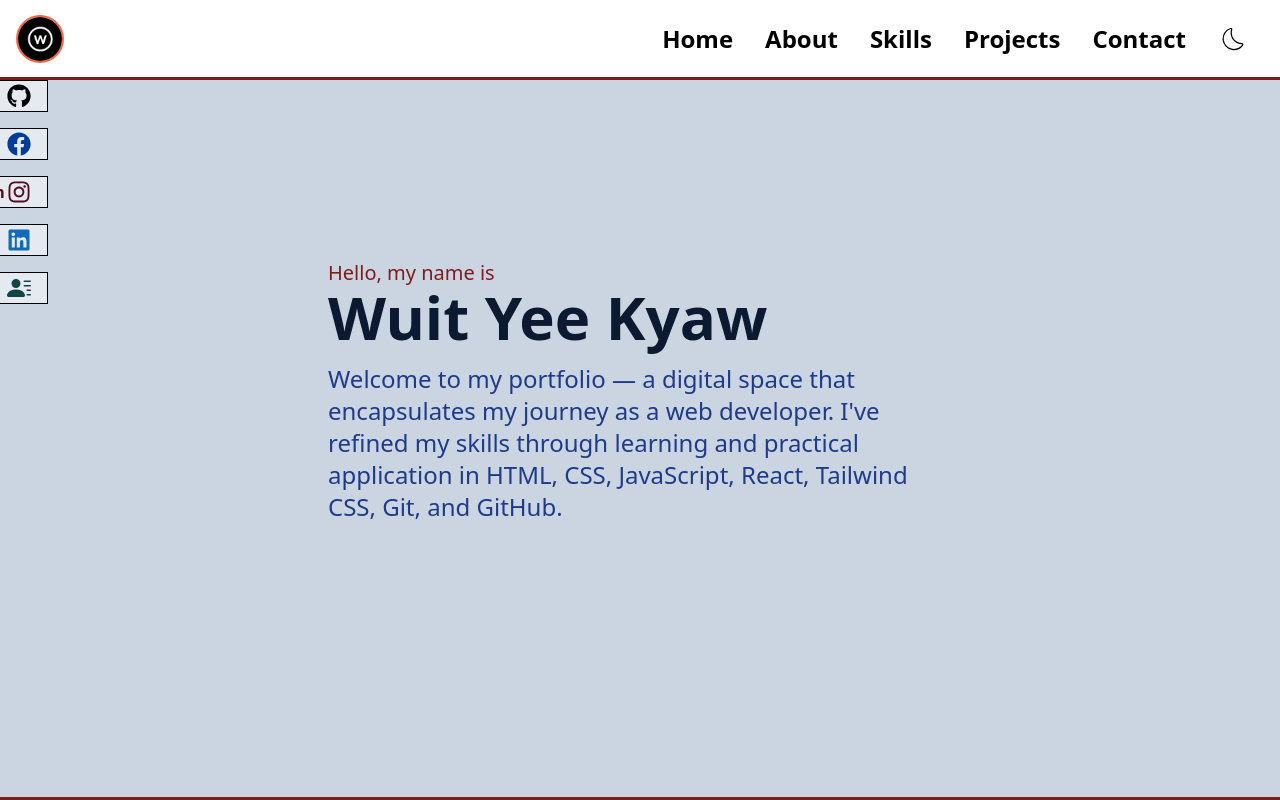
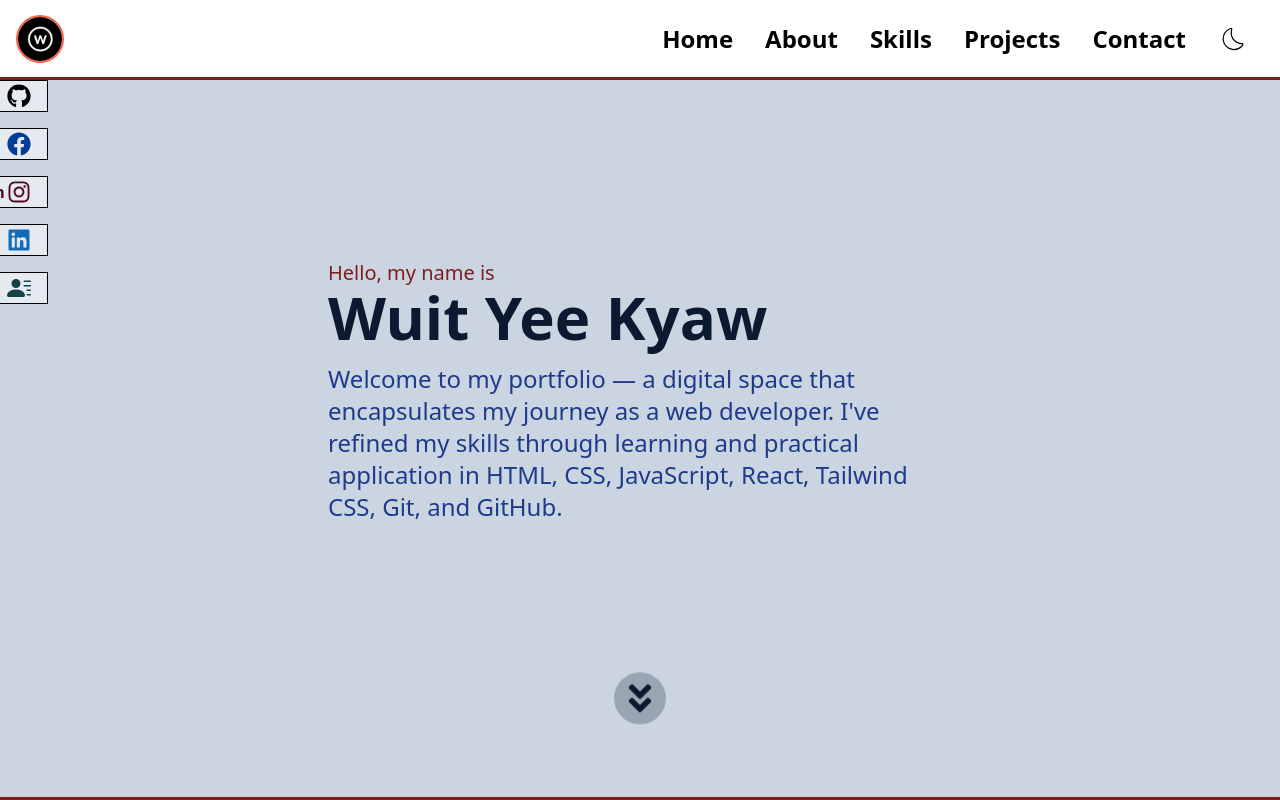
Before and after one commit to wuitYeeKyaw421/MyPortfolio, a React (Vite) app: page / in a window 1280 px wide. Shown: the top 800 px of the page. Built offline with nearby package versions, Linux system fonts and the light colour scheme.

Commit message:
Update home page

```diff
--- a/src/components/Home.jsx
+++ b/src/components/Home.jsx
@@ -1,3 +1,5 @@
+import { FaAngleDoubleDown } from "react-icons/fa";
+
 const Home = () => {
   return (
     <div name="home" className="BORDER_BOTTOM w-full h-screen LIGHT DARK">
@@ -15,7 +17,11 @@ const Home = () => {
           practical application in HTML, CSS, JavaScript, React, Tailwind CSS,
           Git, and GitHub.
         </p>
-        <p></p>
+      </div>
+      <div className="absolute bottom-16 w-full flex justify-center">
+        <div className="text-4xl p-2 rounded-full animate-bounce bg-[#0b1a3040] dark:bg-[#ffffff40]">
+          <FaAngleDoubleDown />
+        </div>
       </div>
     </div>
   );
```
